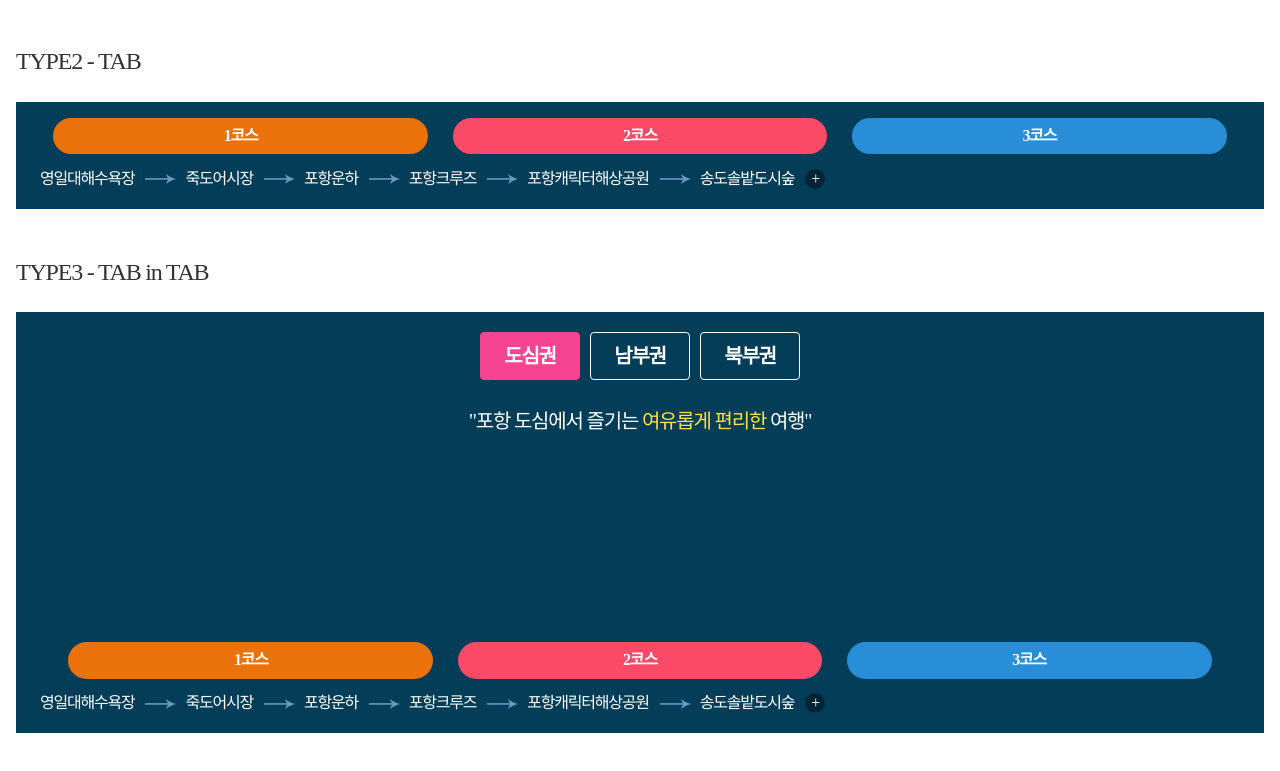
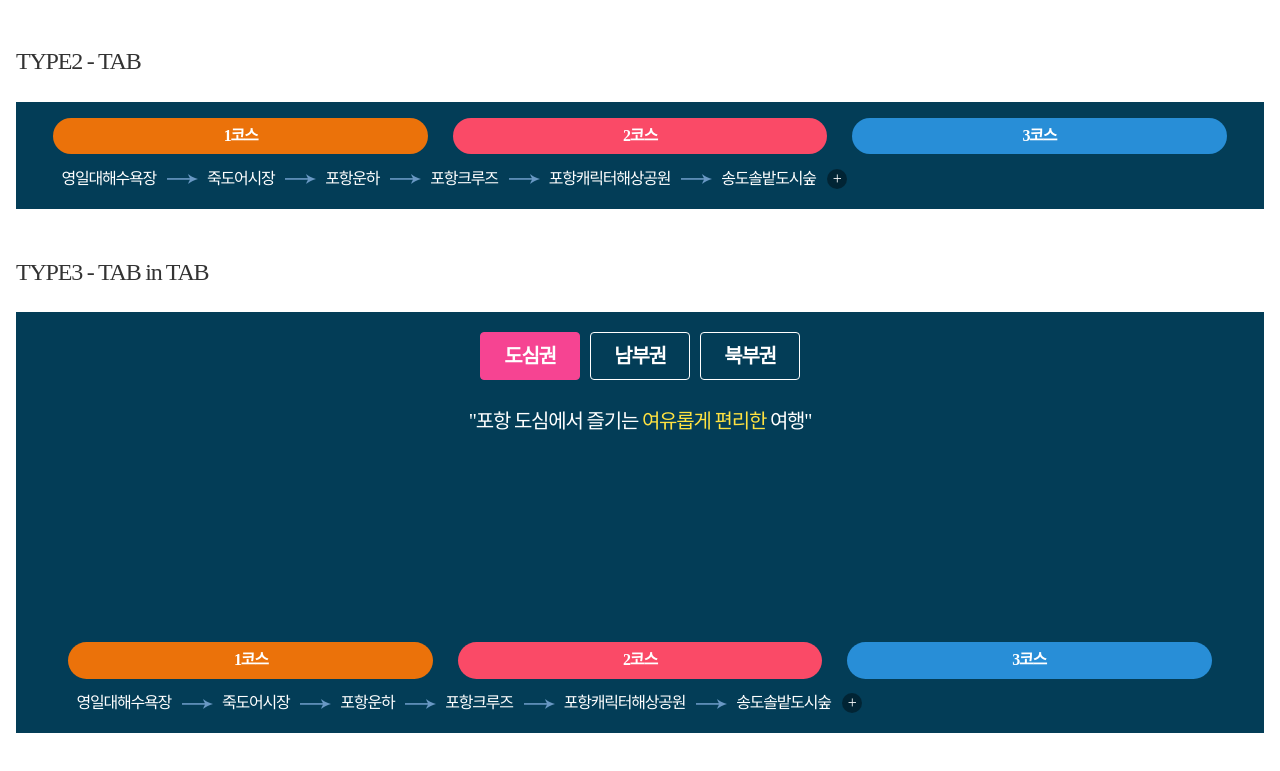
Before and after one commit to zhiren2202/details, a plain HTML site: page index.html in a window 1280 px wide. Shown: the part 385-1156 px from the top of the page. Drawn offline with Linux system fonts and the light colour scheme.

Commit message:
fix : 탭컨텐츠 간격 수정

```diff
--- a/resources/css/main.scss
+++ b/resources/css/main.scss
@@ -124,7 +124,7 @@ h2 {
 
 .course_tab_con {
   position: static;
-  padding: 1em;
+  padding: 1em 3%;
   border-radius: 4px;
   color: #fff;
 
@@ -253,7 +253,7 @@ h2 {
   }
 
   .course_tab_con {
-    padding: 0;
+    padding: 0 3%;
   }
 }
 
```
Also changed, not shown: resources/css/main.css.
